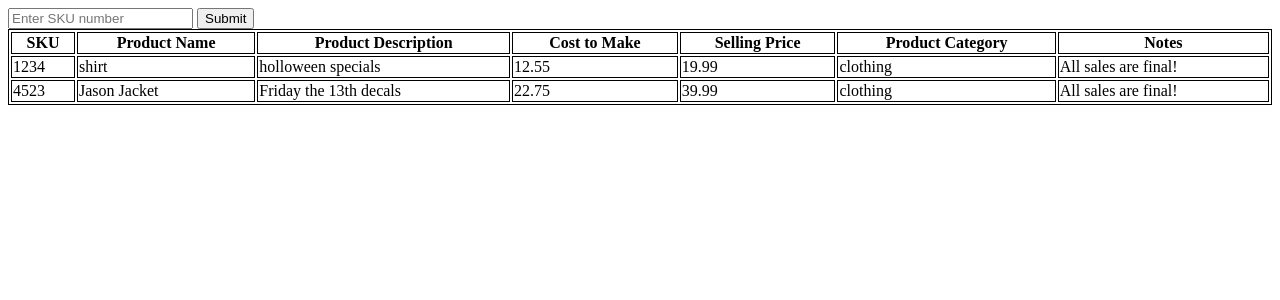
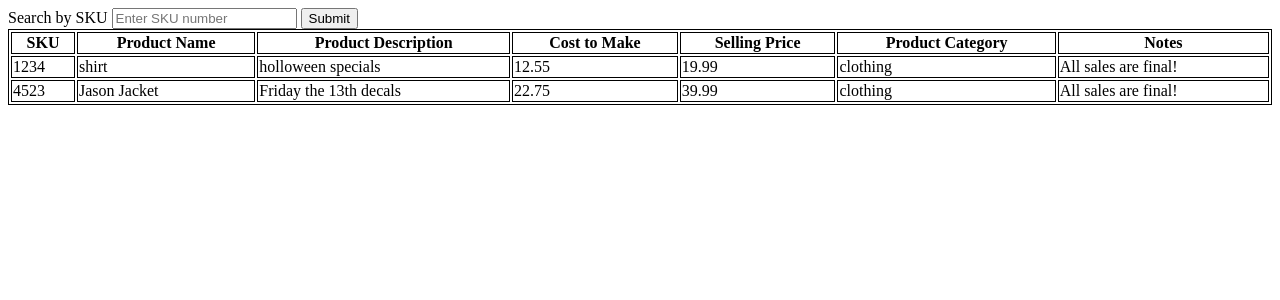
Before and after one commit to JonR205/vendor_inv, a Flask app: page / in a window 1280 px wide. Shown: the top 300 px of the page. Run offline with Flask 2, Linux system fonts and the light colour scheme; data comes from the database, SQL or seed files in the repository.

Commit message:
Added title to search form

```diff
--- a/templates/base.html
+++ b/templates/base.html
@@ -2,6 +2,7 @@
 <title>{% block title %}{% endblock %} - Flaskr</title>
 <nav>
     <form action= "#" method="post">
+        <label for="title">Search by SKU</label>
         <input type="text" name="sku" placeholder="Enter SKU number">
         <input type="submit" value="Submit">
     </form>
```
